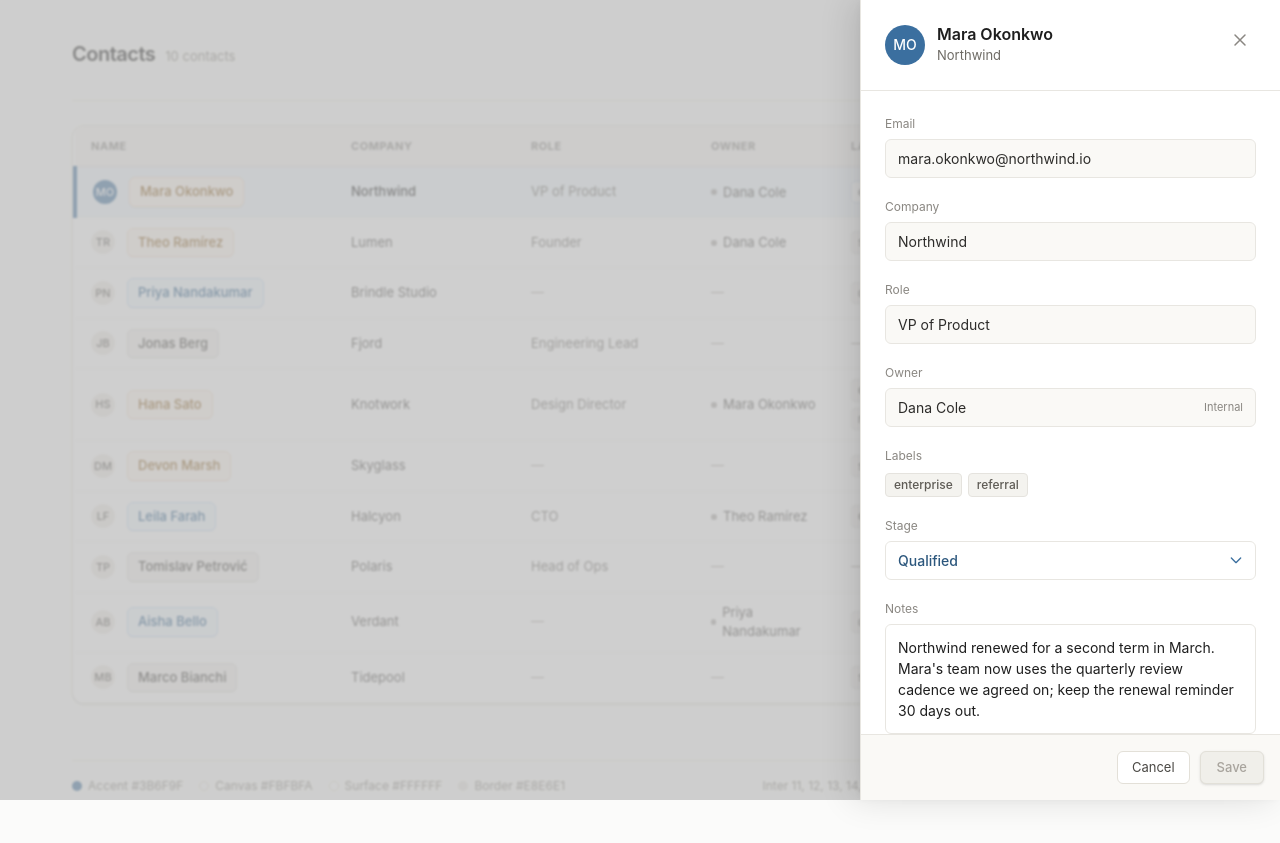
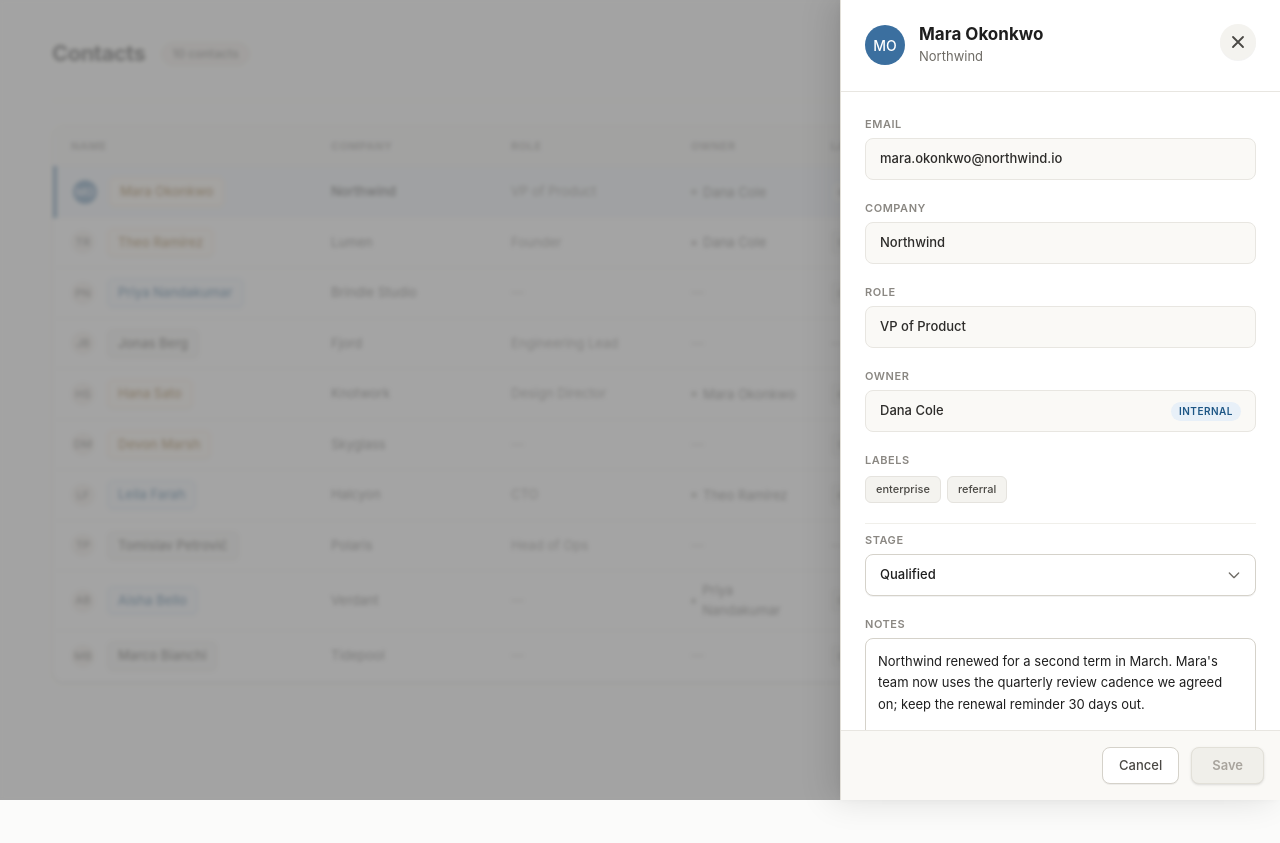
Before and after one commit to mohammed-abdelwhab/contacts-board-task, a React (Vite) app: page / in a window 1280 px wide. Both pictures are taken after a click on the element 640 px from the left and 191 px from the top of the page. After the commit the page ends 800 px from the top, so only its background shows below. Built offline with nearby package versions, Linux system fonts and the light colour scheme.

Commit message:
feat(contacts): redesign slide-over details panel with dimmed backdrop and visible close button

```diff
--- a/src/features/contacts/ContactsPage.tsx
+++ b/src/features/contacts/ContactsPage.tsx
@@ -60,76 +60,49 @@ export function ContactsPage() {
     handleClosePanel();
   };
 
-  // Keyboard navigation & accessibility: Escape to close, focus management
+  // Keyboard accessibility: Escape key to close, focus management
   usePanelFocus(Boolean(selectedContact), handleClosePanel, selectedId);
 
   return (
     <div className="min-h-screen bg-[#FBFBFA] text-[#1E1E1E] antialiased flex flex-col justify-between relative selection:bg-[#E8F0F8] selection:text-[#1D5685]">
-      {/* Main Content wrapper matching Stitch Quiet Ledger 1200px container */}
+      {/* Main Content wrapper */}
       <main
-        className={`w-full max-w-[1200px] mx-auto px-4 sm:px-8 pt-8 pb-12 flex-1 transition-opacity duration-150 ${
-          selectedContact ? "opacity-40" : ""
+        className={`w-full max-w-[1240px] mx-auto px-4 sm:px-8 pt-8 pb-12 flex-1 transition-opacity duration-200 ${
+          selectedContact ? "opacity-35" : ""
         }`}
       >
-        {/* Header Row */}
-        <header className="flex items-center justify-between pb-6 mb-6 border-b border-[#E8E6E1]">
-          <div className="flex items-baseline gap-2.5">
-            <h1 className="text-[20px] font-semibold text-[#1E1E1E] tracking-tight">Contacts</h1>
-            <span className="text-[13px] text-[#8A8782] font-normal">{contacts.length} contacts</span>
+        {/* Header Row with Spaced Heading & Badge */}
+        <header className="flex flex-col sm:flex-row sm:items-center sm:justify-between gap-4 pb-6 mb-6 border-b border-[#E8E6E1]">
+          <div className="flex items-center gap-4">
+            <h1 className="text-[22px] font-bold text-[#1E1E1E] tracking-tight">Contacts</h1>
+            <span className="text-[12px] font-semibold text-[#6E6B65] bg-[#EFECE6] px-2.5 py-0.5 rounded-full border border-[#E3E0D8]">
+              {contacts.length} contacts
+            </span>
           </div>
           <ViewSwitch mode={view} onModeChange={setView} />
         </header>
 
-        {/* View Content (Table or Board) */}
+        {/* View Content (Table or Board) with animated transition */}
+        <div key={view} className="animate-view-transition">
           <Content
             contacts={contacts}
             view={view}
             selectedId={selectedId}
             onSelectContact={handleSelect}
           />
-
-        {/* Design System Specs Footer matching Stitch Screen Spec */}
-        <footer className="mt-14 pt-4 border-t border-[#E8E6E1] flex flex-wrap items-center justify-between text-[12px] text-[#8A8782]">
-          <div className="flex items-center gap-4">
-            <span className="flex items-center gap-1.5">
-              <span className="w-2.5 h-2.5 rounded-full bg-[#3B6F9F]" />
-              Accent #3B6F9F
-            </span>
-            <span className="flex items-center gap-1.5">
-              <span className="w-2.5 h-2.5 rounded-full bg-[#FBFBFA] border border-[#E3E0D8]" />
-              Canvas #FBFBFA
-            </span>
-            <span className="flex items-center gap-1.5">
-              <span className="w-2.5 h-2.5 rounded-full bg-white border border-[#E3E0D8]" />
-              Surface #FFFFFF
-            </span>
-            <span className="flex items-center gap-1.5">
-              <span className="w-2.5 h-2.5 rounded-full bg-[#E8E6E1]" />
-              Border #E8E6E1
-            </span>
         </div>
-          <div className="flex items-center gap-3">
-            <span>Inter 11, 12, 13, 14, 20px</span>
-            <span>•</span>
-            <span>4px grid</span>
-            <span>•</span>
-            <span>6px &amp; 8px radii</span>
-            <span>•</span>
-            <span>150ms ease-out</span>
-          </div>
-        </footer>
       </main>
 
-      {/* Dimmed Backdrop Overlay */}
+      {/* Dimmed Backdrop Overlay when Details Panel is Open */}
       {selectedContact && (
         <div
-          className="fixed inset-0 bg-[#1E1E1E]/20 backdrop-blur-[1px] z-20 cursor-pointer"
+          className="fixed inset-0 bg-black/35 backdrop-blur-[2px] z-40 transition-opacity duration-200 cursor-pointer"
           onClick={handleClosePanel}
           aria-hidden="true"
         />
       )}
 
-      {/* 420px Right-Aligned Details Panel */}
+      {/* Slide-over Right Drawer Details Panel */}
       {selectedContact && (
         <DetailsPanel
           key={selectedContact.id}
--- a/src/features/contacts/components/DetailsPanel.tsx
+++ b/src/features/contacts/components/DetailsPanel.tsx
@@ -19,17 +19,17 @@ export function DetailsPanel({ contact, onSave, onCancel }: DetailsPanelProps) {
     <aside
       role="dialog"
       aria-label={`Contact details: ${contact.name}`}
-      className="fixed top-0 right-0 bottom-0 w-full sm:w-[420px] bg-white border-l border-[#E8E6E1] panel-shadow z-30 flex flex-col justify-between"
+      className="fixed top-0 right-0 bottom-0 w-full sm:w-[440px] bg-white border-l border-[#E2DFD8] panel-shadow z-50 flex flex-col justify-between"
     >
       {/* Panel Header */}
-      <div className="p-6 border-b border-[#E8E6E1] flex items-start justify-between">
-        <div className="flex items-center gap-3">
+      <div className="p-6 border-b border-[#E8E6E1] flex items-start justify-between bg-white">
+        <div className="flex items-center gap-3.5">
           <Avatar name={contact.name} size="lg" />
           <div>
             <h2
               id="panel-heading"
               tabIndex={-1}
-              className="text-[16px] font-semibold text-[#1E1E1E] leading-tight outline-none"
+              className="text-[17px] font-bold text-[#1E1E1E] leading-tight outline-none"
             >
               {contact.name}
             </h2>
@@ -37,19 +37,19 @@ export function DetailsPanel({ contact, onSave, onCancel }: DetailsPanelProps) {
           </div>
         </div>
 
-        {/* Close Button */}
+        {/* Clearly Visible Close Button */}
         <button
           type="button"
           aria-label="Close details"
           onClick={onCancel}
-          className="text-[#8A8782] hover:text-[#1E1E1E] hover:bg-[#F4F3EF] p-1.5 rounded-md transition-colors duration-150 focus-ring cursor-pointer"
+          className="p-2 text-[#4A4844] hover:text-[#1E1E1E] bg-[#F4F3EF] hover:bg-[#E8E6E1] rounded-full transition-all duration-150 cursor-pointer focus-ring shadow-2xs"
         >
           <svg
             className="w-5 h-5"
             fill="none"
             viewBox="0 0 24 24"
             stroke="currentColor"
-            strokeWidth="1.8"
+            strokeWidth={2.2}
             aria-hidden="true"
           >
             <path strokeLinecap="round" strokeLinejoin="round" d="M6 18L18 6M6 6l12 12" />
@@ -58,53 +58,55 @@ export function DetailsPanel({ contact, onSave, onCancel }: DetailsPanelProps) {
       </div>
 
       {/* Panel Body */}
-      <div className="flex-1 overflow-y-auto p-6 space-y-5 custom-scrollbar">
+      <div className="flex-1 overflow-y-auto p-6 space-y-5 custom-scrollbar bg-white">
         {/* Field: Email */}
         <div>
-          <label className="block text-[12px] font-normal text-[#8A8782] mb-1.5">
+          <label className="block text-[11px] font-semibold uppercase tracking-wider text-[#8A8782] mb-1.5">
             Email
           </label>
-          <div className="text-[14px] text-[#2D2C2A] bg-[#FAF9F6] border border-[#E8E6E1] px-3 py-2 rounded-md font-normal select-all">
+          <div className="text-[13px] text-[#2D2C2A] bg-[#FAF9F6] border border-[#E8E6E1] px-3.5 py-2.5 rounded-lg font-medium select-all">
             {contact.email}
           </div>
         </div>
 
         {/* Field: Company */}
         <div>
-          <label className="block text-[12px] font-normal text-[#8A8782] mb-1.5">
+          <label className="block text-[11px] font-semibold uppercase tracking-wider text-[#8A8782] mb-1.5">
             Company
           </label>
-          <div className="text-[14px] text-[#2D2C2A] bg-[#FAF9F6] border border-[#E8E6E1] px-3 py-2 rounded-md font-normal">
+          <div className="text-[13px] text-[#2D2C2A] bg-[#FAF9F6] border border-[#E8E6E1] px-3.5 py-2.5 rounded-lg font-medium">
             {contact.company}
           </div>
         </div>
 
         {/* Field: Role */}
         <div>
-          <label className="block text-[12px] font-normal text-[#8A8782] mb-1.5">
+          <label className="block text-[11px] font-semibold uppercase tracking-wider text-[#8A8782] mb-1.5">
             Role
           </label>
-          <div className="text-[14px] text-[#2D2C2A] bg-[#FAF9F6] border border-[#E8E6E1] px-3 py-2 rounded-md font-normal">
+          <div className="text-[13px] text-[#2D2C2A] bg-[#FAF9F6] border border-[#E8E6E1] px-3.5 py-2.5 rounded-lg font-medium">
             {contact.role || "—"}
           </div>
         </div>
 
         {/* Field: Owner */}
         <div>
-          <label className="block text-[12px] font-normal text-[#8A8782] mb-1.5">
+          <label className="block text-[11px] font-semibold uppercase tracking-wider text-[#8A8782] mb-1.5">
             Owner
           </label>
-          <div className="text-[14px] text-[#2D2C2A] bg-[#FAF9F6] border border-[#E8E6E1] px-3 py-2 rounded-md font-normal flex items-center justify-between">
+          <div className="text-[13px] text-[#2D2C2A] bg-[#FAF9F6] border border-[#E8E6E1] px-3.5 py-2.5 rounded-lg font-medium flex items-center justify-between">
             <span>{contact.owner || "—"}</span>
             {contact.owner && (
-              <span className="text-[11px] text-[#8A8782]">Internal</span>
+              <span className="text-[10px] font-semibold uppercase tracking-wider text-[#1D5685] bg-[#E8F0F8] px-2 py-0.5 rounded-full">
+                Internal
+              </span>
             )}
           </div>
         </div>
 
         {/* Field: Labels */}
         <div>
-          <label className="block text-[12px] font-normal text-[#8A8782] mb-1.5">
+          <label className="block text-[11px] font-semibold uppercase tracking-wider text-[#8A8782] mb-1.5">
             Labels
           </label>
           <div className="flex flex-wrap gap-1.5 pt-0.5">
@@ -112,25 +114,28 @@ export function DetailsPanel({ contact, onSave, onCancel }: DetailsPanelProps) {
               contact.labels.map((l) => (
                 <span
                   key={l}
-                  className="text-[12px] text-[#5E5B55] bg-[#F4F3EF] border border-[#E5E3DE] rounded px-2 py-0.5 font-medium"
+                  className="text-[11px] font-medium text-[#4A4844] bg-[#F4F3EF] border border-[#E5E3DE] rounded-md px-2.5 py-1"
                 >
                   {l}
                 </span>
               ))
             ) : (
-              <span className="text-[13px] text-[#A8A49D]">—</span>
+              <span className="text-[12px] text-[#A8A49D] italic">—</span>
             )}
           </div>
         </div>
 
-        {/* Field: Stage */}
-        <div>
+        {/* Field: Stage Dropdown */}
+        <div className="pt-2 border-t border-[#F0EFEA]">
           <div className="flex items-center justify-between mb-1.5">
-            <label htmlFor="contact-stage-select" className="block text-[12px] font-normal text-[#8A8782]">
+            <label
+              htmlFor="contact-stage-select"
+              className="block text-[11px] font-semibold uppercase tracking-wider text-[#8A8782]"
+            >
               Stage
             </label>
             {isStageDirty && (
-              <span className="text-[11px] text-[#3B6F9F] font-medium bg-[#E8F0F8] px-1.5 py-0.5 rounded">
+              <span className="text-[10px] uppercase font-bold text-[#1D5685] bg-[#E8F0F8] px-2 py-0.5 rounded-full border border-[#C5DFF5]">
                 Modified
               </span>
             )}
@@ -141,7 +146,7 @@ export function DetailsPanel({ contact, onSave, onCancel }: DetailsPanelProps) {
               aria-label="Stage"
               value={draftStage}
               onChange={(e) => setDraftStage(e.target.value as Stage)}
-              className="w-full bg-white border border-[#E8E6E1] focus:border-[#3B6F9F] text-[14px] text-[#2C577D] font-medium px-3 py-2 rounded-md appearance-none focus:outline-none focus:ring-2 focus:ring-[#3B6F9F]/20 transition-all cursor-pointer"
+              className="w-full bg-white border border-[#D5D2CA] focus:border-[#3B6F9F] text-[13px] text-[#1E1E1E] font-medium px-3.5 py-2.5 rounded-lg appearance-none focus:outline-none focus:ring-2 focus:ring-[#3B6F9F]/20 transition-all cursor-pointer shadow-2xs"
             >
               {STAGES.map((s) => (
                 <option key={s} value={s}>
@@ -149,7 +154,7 @@ export function DetailsPanel({ contact, onSave, onCancel }: DetailsPanelProps) {
                 </option>
               ))}
             </select>
-            <div className="pointer-events-none absolute inset-y-0 right-0 flex items-center px-3 text-[#3B6F9F]">
+            <div className="pointer-events-none absolute inset-y-0 right-0 flex items-center px-3.5 text-[#6E6B65]">
               <svg className="w-4 h-4" fill="none" viewBox="0 0 24 24" stroke="currentColor">
                 <path strokeLinecap="round" strokeLinejoin="round" strokeWidth={2} d="M19 9l-7 7-7-7" />
               </svg>
@@ -160,11 +165,16 @@ export function DetailsPanel({ contact, onSave, onCancel }: DetailsPanelProps) {
         {/* Field: Notes */}
         <div>
           <div className="flex items-center justify-between mb-1.5">
-            <label htmlFor="contact-notes-input" className="block text-[12px] font-normal text-[#8A8782]">
+            <label
+              htmlFor="contact-notes-input"
+              className="block text-[11px] font-semibold uppercase tracking-wider text-[#8A8782]"
+            >
               Notes
             </label>
             {isNotesDirty && (
-              <span className="text-[11px] text-[#3B6F9F] font-medium">Unsaved changes</span>
+              <span className="text-[10px] uppercase font-bold text-[#FF5733] bg-[#FFF0ED] px-2 py-0.5 rounded-full border border-[#FFD5CC]">
+                Unsaved changes
+              </span>
             )}
           </div>
           <textarea
@@ -173,18 +183,18 @@ export function DetailsPanel({ contact, onSave, onCancel }: DetailsPanelProps) {
             rows={4}
             value={draftNotes}
             onChange={(e) => setDraftNotes(e.target.value)}
-            placeholder="No notes yet"
-            className="w-full bg-white border border-[#E8E6E1] text-[14px] text-[#1E1E1E] p-3 rounded-md focus-ring outline-none resize-none transition-all placeholder:text-[#A8A49D]"
+            placeholder="Type notes regarding client discussion, follow-ups, or requirements..."
+            className="w-full bg-white border border-[#D5D2CA] text-[13px] text-[#1E1E1E] p-3 rounded-lg focus-ring outline-none resize-none transition-all placeholder:text-[#A8A49D] shadow-2xs leading-relaxed"
           />
         </div>
       </div>
 
       {/* Panel Footer */}
-      <div className="p-4 border-t border-[#E8E6E1] bg-[#FAF9F6] flex items-center justify-end gap-2.5">
+      <div className="p-4 border-t border-[#E8E6E1] bg-[#FAF9F6] flex items-center justify-end gap-3">
         <button
           type="button"
           onClick={onCancel}
-          className="px-3.5 py-1.5 text-[13px] font-normal text-[#4A4844] bg-white border border-[#E3E0D8] rounded-md hover:bg-[#F4F3EF] hover:border-[#D5D2CA] transition-colors duration-150 focus-ring cursor-pointer"
+          className="px-4 py-2 text-[13px] font-medium text-[#4A4844] bg-white border border-[#D5D2CA] rounded-lg hover:bg-[#F4F3EF] hover:border-[#B8B4AA] transition-colors duration-150 focus-ring cursor-pointer shadow-2xs"
         >
           Cancel
         </button>
@@ -192,7 +202,7 @@ export function DetailsPanel({ contact, onSave, onCancel }: DetailsPanelProps) {
           type="button"
           disabled={!isDirty}
           onClick={handleSave}
-          className={`px-4 py-1.5 text-[13px] font-medium rounded-md shadow-sm transition-colors duration-150 flex items-center gap-1.5 focus-ring ${
+          className={`px-5 py-2 text-[13px] font-semibold rounded-lg shadow-sm transition-all duration-150 flex items-center gap-1.5 focus-ring ${
             isDirty
               ? "text-white bg-[#3B6F9F] hover:bg-[#315C84] cursor-pointer"
               : "text-[#A8A49D] bg-[#F0EFEA] border border-[#E2E0D8] cursor-not-allowed"
```
Lines whose indentation alone changed are shown as unchanged.
